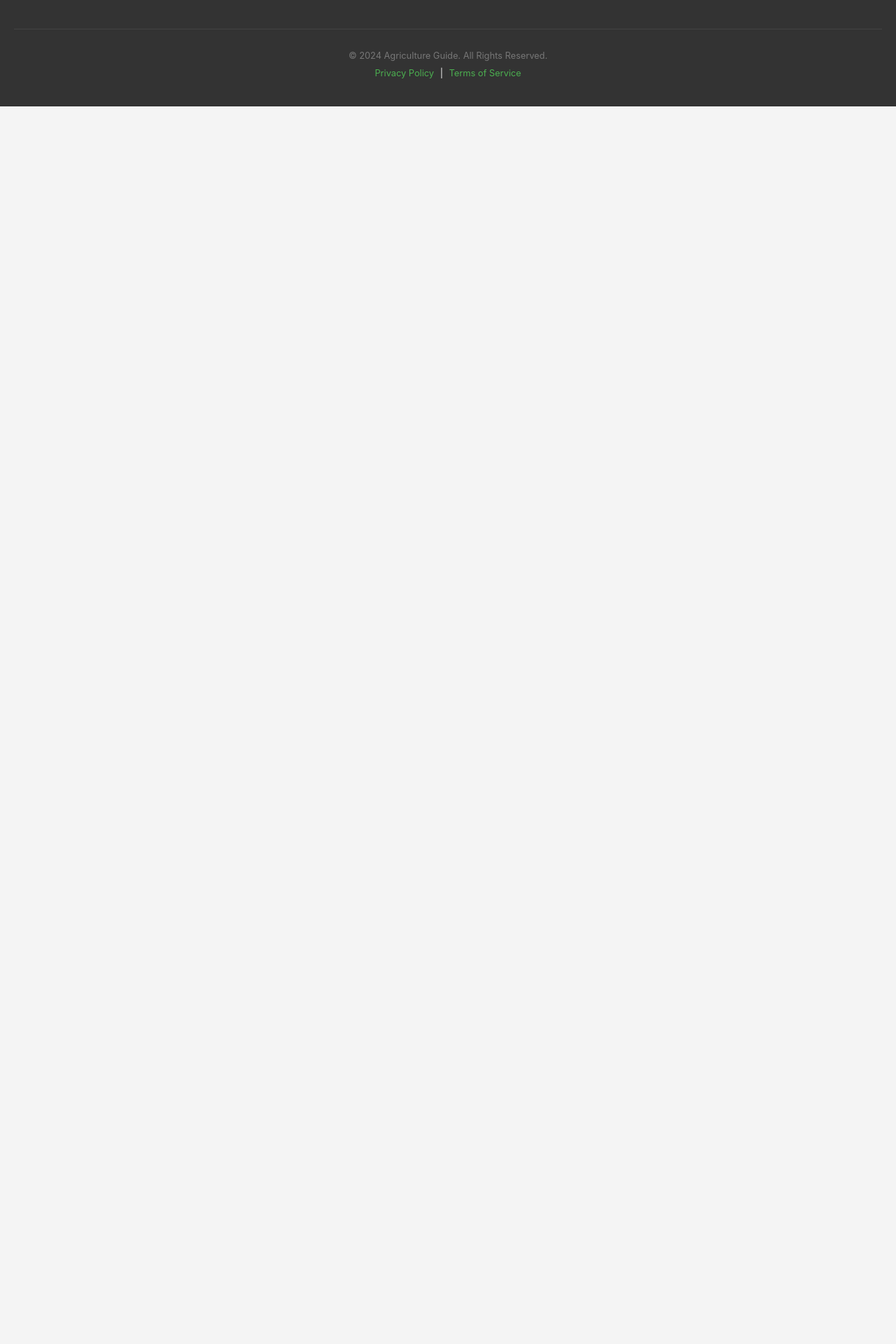
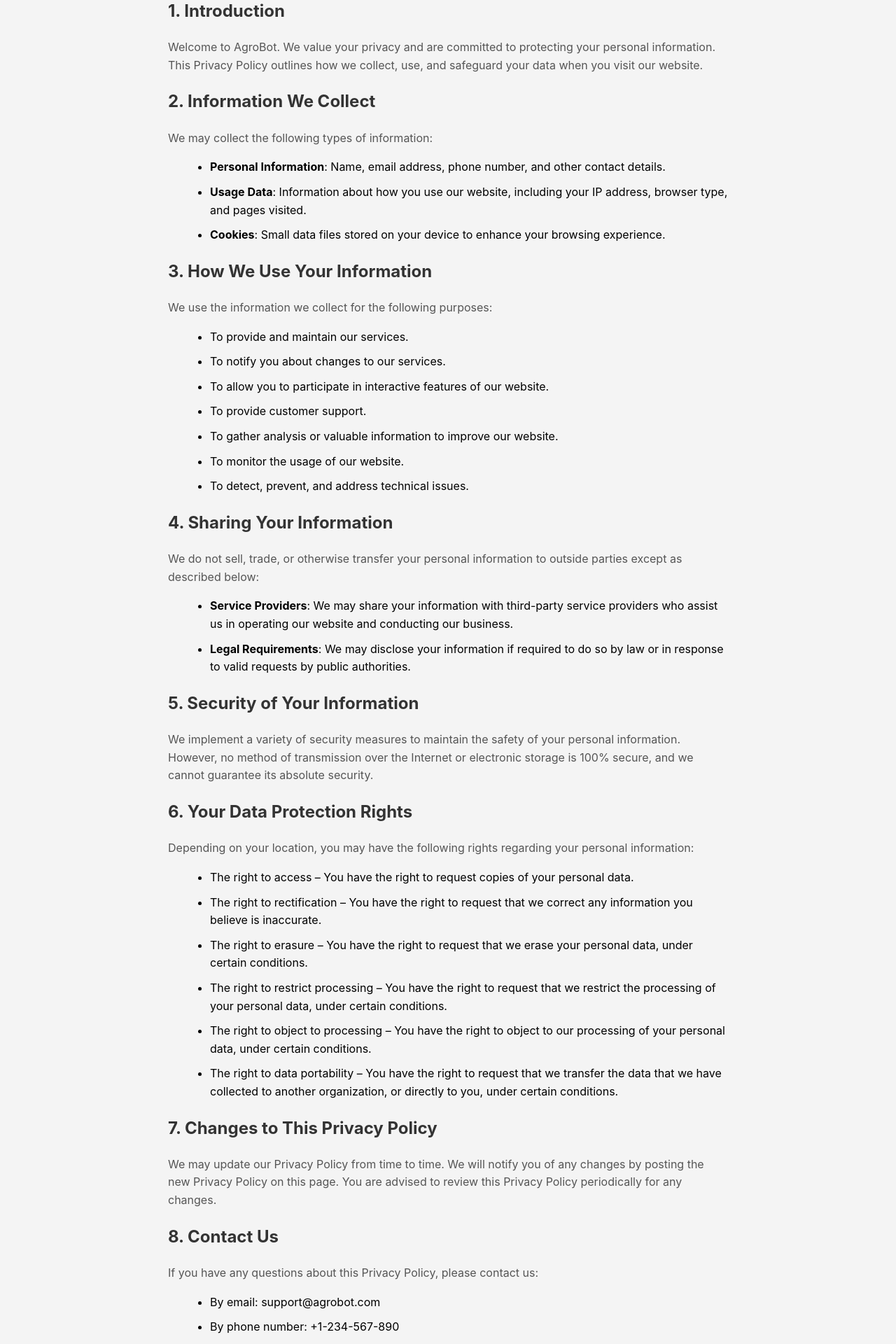
Before and after one commit to YutharsanS/AgroGuide, a React (Vite) app in the folder frontend/: page /privacy-policy in a window 1280 px wide. Shown: the part 280-2200 px from the top of the page at 70% size. Before the commit the page ends 800 px from the top, so only its background shows below. Built offline with nearby package versions, Linux system fonts and the light colour scheme.

Commit message:
Add privacy-policy and terms pages

```diff
--- a/frontend/src/App.jsx
+++ b/frontend/src/App.jsx
@@ -10,7 +10,8 @@
 import Bot from "./pages/Bot"
 import Community from "./pages/Community"
 import About from "./pages/About"
-// import Contact from "./pages/Contact"
+import PrivacyPolicy from "./pages/PrivacyPolicy"
+import Terms from "./pages/Terms"
 
 function App() {
   return (
@@ -24,7 +25,8 @@
           <Route path="/bot" element={<Bot />} />
           <Route path="/community" element={<Community />} />
           <Route path="/about" element={<About />} />
-          {/* <Route path="/contact" element={<Contact />} /> */}
+          <Route path="/privacy-policy" element={<PrivacyPolicy />} />
+          <Route path="/terms" element={<Terms />} />
         </Routes>
         <Footer />
     </BrowserRouter>
--- a/frontend/src/components/Footer.jsx
+++ b/frontend/src/components/Footer.jsx
@@ -1,7 +1,7 @@
 import './Footer.css';
 
-import facebook from '../assets/facebook_g.png';
-import youtube from '../assets/youtube_g.png';
+import facebook from '../assets/facebook-icon.png';
+import youtube from '../assets/youtube-icon.png';
 
 function Footer() {
     return (
@@ -35,8 +35,8 @@
                 </div>
             </div>
             <div className="footer-bottom">
-                <p>&copy; 2024 Agriculture Guide. All Rights Reserved.</p>
-                <a href="#privacy-policy">Privacy Policy</a> | <a href="#terms">Terms of Service</a>
+                <p>&copy; 2024 AgroGuide. All Rights Reserved.</p>
+                <a href="/privacy-policy">Privacy Policy</a> | <a href="/terms">Terms of Service</a>
             </div>
         </footer>
     );
--- /dev/null
+++ b/frontend/src/pages/PrivacyPolicy.css
@@ -0,0 +1,38 @@
+.privacy-policy-container {
+    max-width: 800px;
+    margin: 120px auto;
+    padding: 20px;
+    line-height: 1.6;
+}
+
+.privacy-policy-container h1 {
+    text-align: center;
+    margin-bottom: 20px;
+}
+
+.privacy-policy-container h2 {
+    margin-top: 20px;
+    color: #333;
+}
+
+.privacy-policy-container p {
+    margin-bottom: 10px;
+}
+
+.privacy-policy-container ul {
+    list-style-type: disc;
+    margin-left: 20px;
+}
+
+.privacy-policy-container ul li {
+    margin-bottom: 10px;
+}
+
+.privacy-policy-container a {
+    color: #007BFF;
+    text-decoration: none;
+}
+
+.privacy-policy-container a:hover {
+    text-decoration: underline;
+}
--- /dev/null
+++ b/frontend/src/pages/PrivacyPolicy.jsx
@@ -0,0 +1,69 @@
+import React from 'react';
+import './PrivacyPolicy.css';
+
+function PrivacyPolicy() {
+    return (
+        <div className="privacy-policy-container">
+            <h1>Privacy Policy</h1>
+            <p><strong>Effective Date: October 14, 2024</strong></p>
+
+            <h2>1. Introduction</h2>
+            <p>Welcome to AgroBot. We value your privacy and are committed to protecting your personal information. This Privacy Policy outlines how we collect, use, and safeguard your data when you visit our website.</p>
+
+            <h2>2. Information We Collect</h2>
+            <p>We may collect the following types of information:</p>
+            <ul>
+                <li><strong>Personal Information</strong>: Name, email address, phone number, and other contact details.</li>
+                <li><strong>Usage Data</strong>: Information about how you use our website, including your IP address, browser type, and pages visited.</li>
+                <li><strong>Cookies</strong>: Small data files stored on your device to enhance your browsing experience.</li>
+            </ul>
+
+            <h2>3. How We Use Your Information</h2>
+            <p>We use the information we collect for the following purposes:</p>
+            <ul>
+                <li>To provide and maintain our services.</li>
+                <li>To notify you about changes to our services.</li>
+                <li>To allow you to participate in interactive features of our website.</li>
+                <li>To provide customer support.</li>
+                <li>To gather analysis or valuable information to improve our website.</li>
+                <li>To monitor the usage of our website.</li>
+                <li>To detect, prevent, and address technical issues.</li>
+            </ul>
+
+            <h2>4. Sharing Your Information</h2>
+            <p>We do not sell, trade, or otherwise transfer your personal information to outside parties except as described below:</p>
+            <ul>
+                <li><strong>Service Providers</strong>: We may share your information with third-party service providers who assist us in operating our website and conducting our business.</li>
+                <li><strong>Legal Requirements</strong>: We may disclose your information if required to do so by law or in response to valid requests by public authorities.</li>
+            </ul>
+
+            <h2>5. Security of Your Information</h2>
+            <p>We implement a variety of security measures to maintain the safety of your personal information. However, no method of transmission over the Internet or electronic storage is 100% secure, and we cannot guarantee its absolute security.</p>
+
+            <h2>6. Your Data Protection Rights</h2>
+            <p>Depending on your location, you may have the following rights regarding your personal information:</p>
+            <ul>
+                <li>The right to access – You have the right to request copies of your personal data.</li>
+                <li>The right to rectification – You have the right to request that we correct any information you believe is inaccurate.</li>
+                <li>The right to erasure – You have the right to request that we erase your personal data, under certain conditions.</li>
+                <li>The right to restrict processing – You have the right to request that we restrict the processing of your personal data, under certain conditions.</li>
+                <li>The right to object to processing – You have the right to object to our processing of your personal data, under certain conditions.</li>
+                <li>The right to data portability – You have the right to request that we transfer the data that we have collected to another organization, or directly to you, under certain conditions.</li>
+            </ul>
+
+            <h2>7. Changes to This Privacy Policy</h2>
+            <p>We may update our Privacy Policy from time to time. We will notify you of any changes by posting the new Privacy Policy on this page. You are advised to review this Privacy Policy periodically for any changes.</p>
+
+            <h2>8. Contact Us</h2>
+            <p>If you have any questions about this Privacy Policy, please contact us:</p>
+            <ul>
+                <li>By email: support@agrobot.com</li>
+                <li>By phone number: +1-234-567-890</li>
+            </ul>
+
+            <p>Thank you for visiting AgroBot. Your privacy is important to us.</p>
+        </div>
+    );
+}
+
+export default PrivacyPolicy;
--- /dev/null
+++ b/frontend/src/pages/Terms.css
@@ -0,0 +1,38 @@
+.terms-container {
+    max-width: 800px;
+    margin: 120px auto;
+    padding: 20px;
+    line-height: 1.6;
+}
+
+.terms-container h1 {
+    text-align: center;
+    margin-bottom: 20px;
+}
+
+.terms-container h2 {
+    margin-top: 20px;
+    color: #333;
+}
+
+.terms-container p {
+    margin-bottom: 10px;
+}
+
+.terms-container ul {
+    list-style-type: disc;
+    margin-left: 20px;
+}
+
+.terms-container ul li {
+    margin-bottom: 10px;
+}
+
+.terms-container a {
+    color: #007BFF;
+    text-decoration: none;
+}
+
+.terms-container a:hover {
+    text-decoration: underline;
+}
--- /dev/null
+++ b/frontend/src/pages/Terms.jsx
@@ -0,0 +1,57 @@
+import React from 'react';
+import './Terms.css';
+
+function Terms() {
+    return (
+        <div className="terms-container">
+            <h1>Terms of Service</h1>
+            <p><strong>Effective Date: October 10, 2024</strong></p>
+
+            <h2>1. Acceptance of Terms</h2>
+            <p>By accessing and using the AgroBot website, you agree to comply with and be bound by these Terms of Service. If you do not agree to these terms, please do not use our website.</p>
+
+            <h2>2. Use of the Website</h2>
+            <ul>
+                <li><strong>Eligibility</strong>: Our website is available to anyone. However, we reserve the right to restrict access to certain features or services in the future.</li>
+                <li><strong>User Conduct</strong>: You agree not to use the website for any unlawful purpose or in any way that could harm, disable, overburden, or impair the website.</li>
+                <li><strong>Content Posting</strong>: Users can post messages in the community forum. Please be aware that these messages may contain spam or unnecessary details, as we do not currently use spam filters.</li>
+            </ul>
+
+            <h2>3. User-Generated Content</h2>
+            <ul>
+                <li><strong>Responsibility</strong>: You are solely responsible for any content you post on the website. AgroBot is not responsible for any user-generated content.</li>
+                <li><strong>Prohibited Content</strong>: You agree not to post any content that is illegal, harmful, threatening, abusive, harassing, defamatory, vulgar, obscene, or otherwise objectionable.</li>
+                <li><strong>Moderation</strong>: While we do not currently use spam filters, we reserve the right to remove any content that violates these terms or is deemed inappropriate.</li>
+            </ul>
+
+            <h2>4. Intellectual Property</h2>
+            <ul>
+                <li><strong>Ownership</strong>: All content on the website, including text, graphics, logos, and images, is the property of AgroBot or its content suppliers and is protected by intellectual property laws.</li>
+                <li><strong>License</strong>: You are granted a limited, non-exclusive, and revocable license to access and use the website for personal, non-commercial purposes.</li>
+            </ul>
+
+            <h2>5. Disclaimers and Limitation of Liability</h2>
+            <ul>
+                <li><strong>Disclaimer</strong>: The website is provided on an "as is" and "as available" basis. AgroBot makes no warranties, express or implied, regarding the website's operation or the information, content, or materials included on the website.</li>
+                <li><strong>Limitation of Liability</strong>: AgroBot will not be liable for any damages of any kind arising from the use of the website, including but not limited to direct, indirect, incidental, punitive, and consequential damages.</li>
+            </ul>
+
+            <h2>6. Changes to These Terms</h2>
+            <p>We may update our Terms of Service from time to time. We will notify you of any changes by posting the new Terms of Service on this page. You are advised to review these terms periodically for any changes.</p>
+
+            <h2>7. Governing Law</h2>
+            <p>These Terms of Service are governed by and construed in accordance with the laws of the jurisdiction in which AgroBot operates, without regard to its conflict of law principles.</p>
+
+            <h2>8. Contact Us</h2>
+            <p>If you have any questions about these Terms of Service, please contact us:</p>
+            <ul>
+                <li>By email: support@agrobot.com</li>
+                <li>By phone number: +1-234-567-890</li>
+            </ul>
+
+            <p>Thank you for using AgroBot. Your trust is important to us.</p>
+        </div>
+    );
+}
+
+export default Terms;
```
